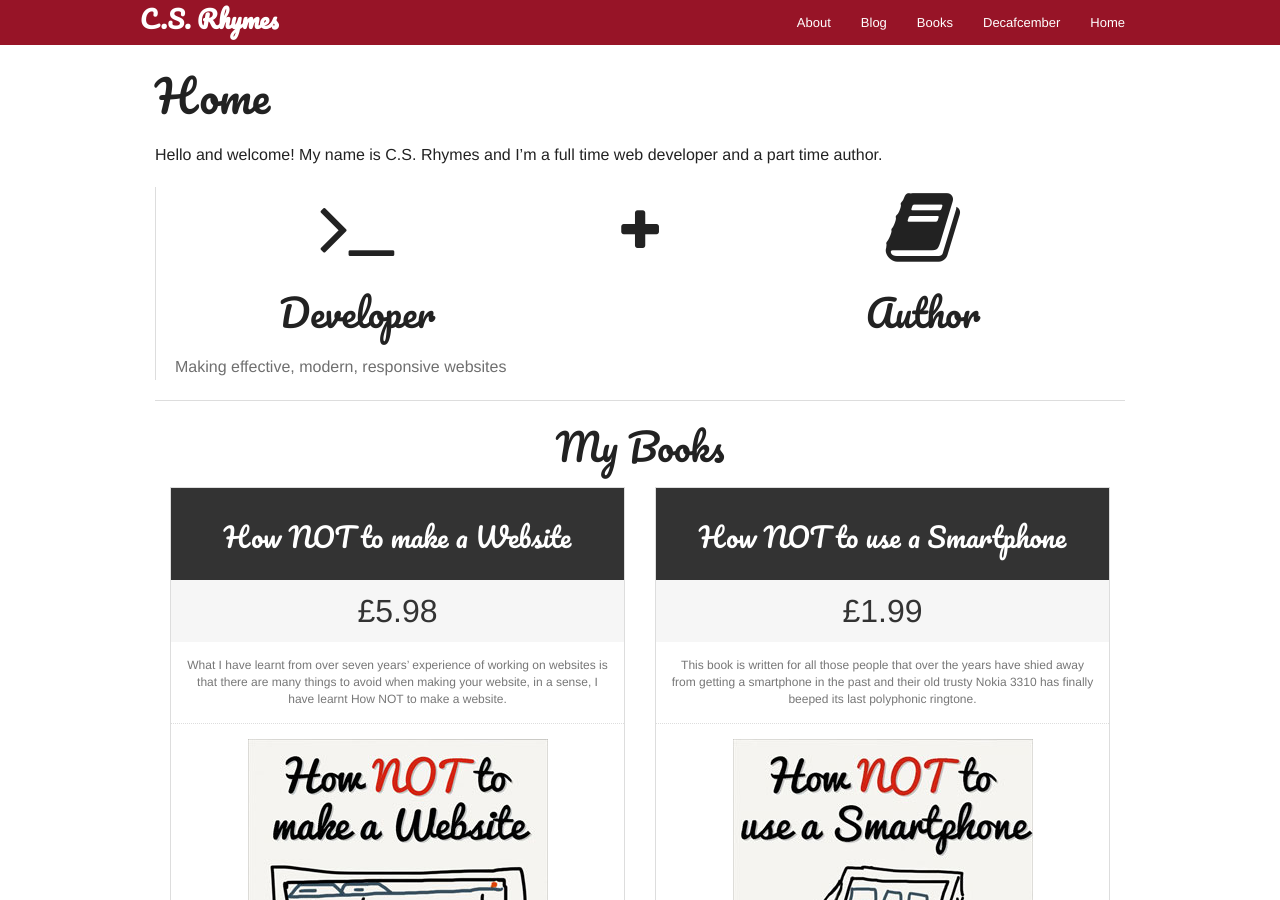
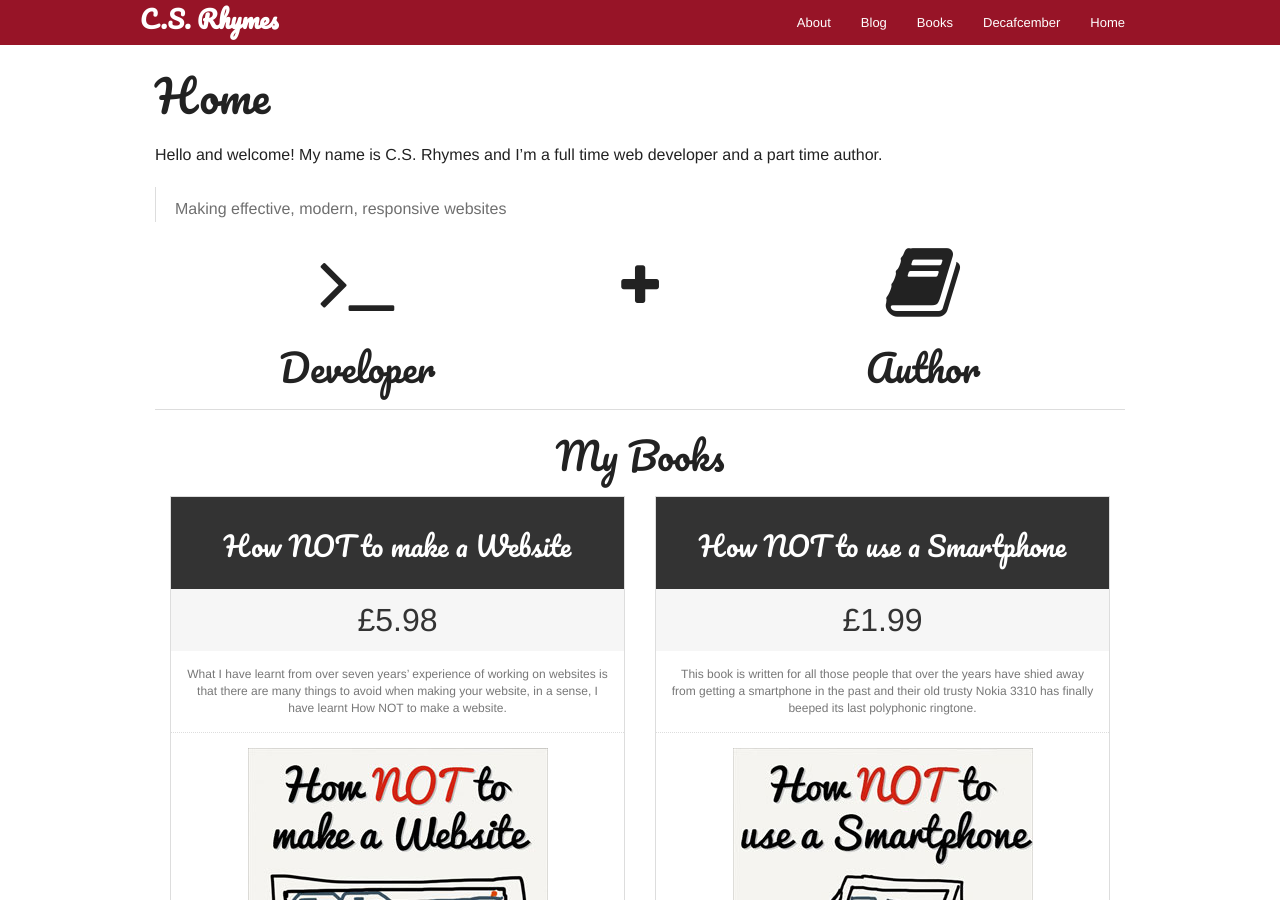
Before and after one commit to chrisrhymes/chrisrhymes.github.io, a Jekyll site: the page built from index.md, in a window 1280 px wide and 900 px high. Built offline with Jekyll 4.4.1, drawn with Linux system fonts in a browser that asks for light colours; nearby versions of some CDN libraries; part of the change alters nothing that is shown.

Commit message:
Homepage fix

```diff
--- a/index.md
+++ b/index.md
@@ -5,6 +5,8 @@ permalink: /
 ---
 
 Hello and welcome! My name is C.S. Rhymes and I'm a full time web developer and a part time author.
+
+<blockquote>Making effective, modern, responsive websites</blockquote>
 
 <div class="small-12 medium-5 columns text-center">
   <i class="fa fa-terminal fa-5x"></i>
@@ -21,8 +23,6 @@ Hello and welcome! My name is C.S. Rhymes and I'm a full time web developer and
   <i class="fa fa-book fa-5x"></i>
   <h2>Author</h2>
 </div>
-
-<blockquote>Making effective, modern, responsive websites</blockquote>
 
 <hr>
 
```
